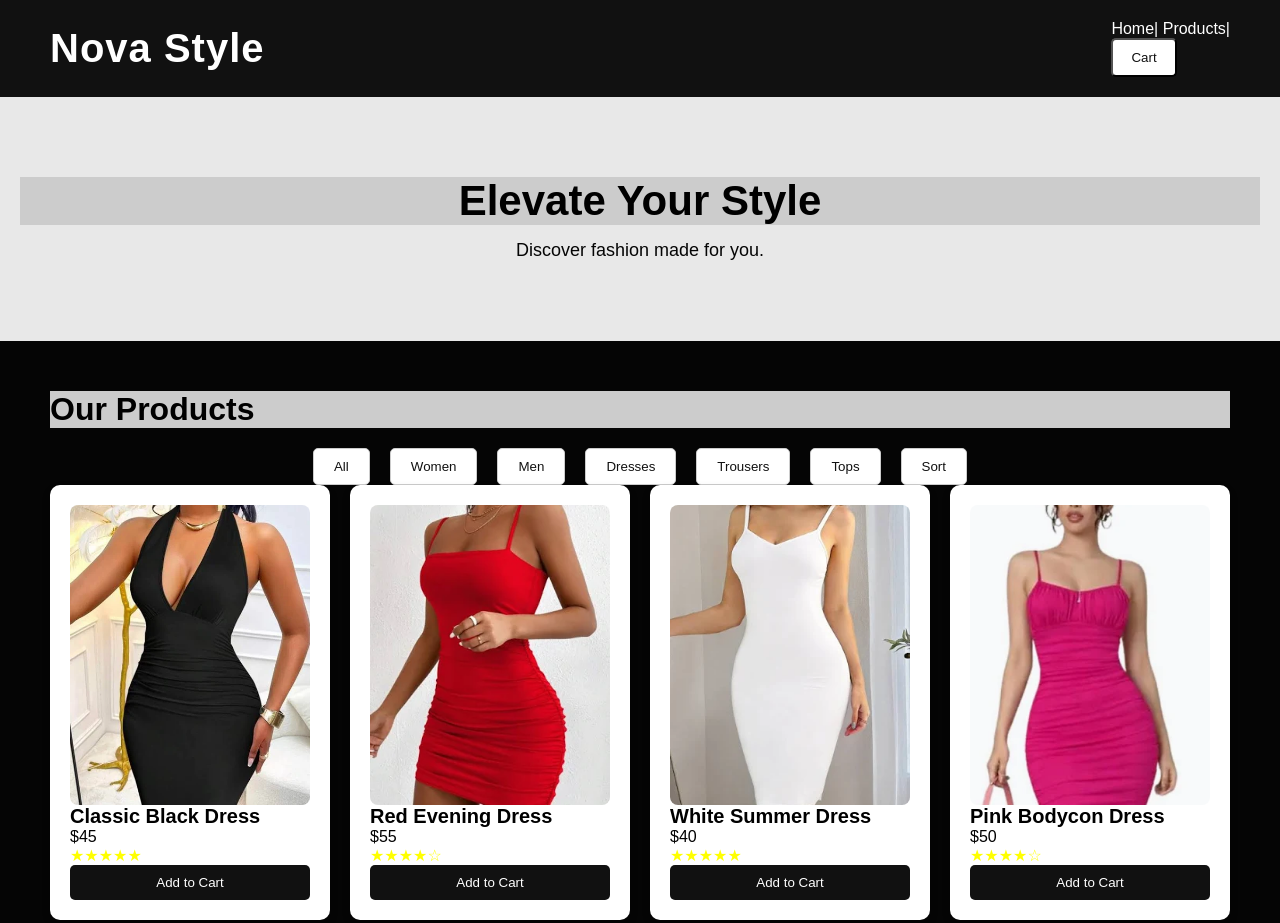
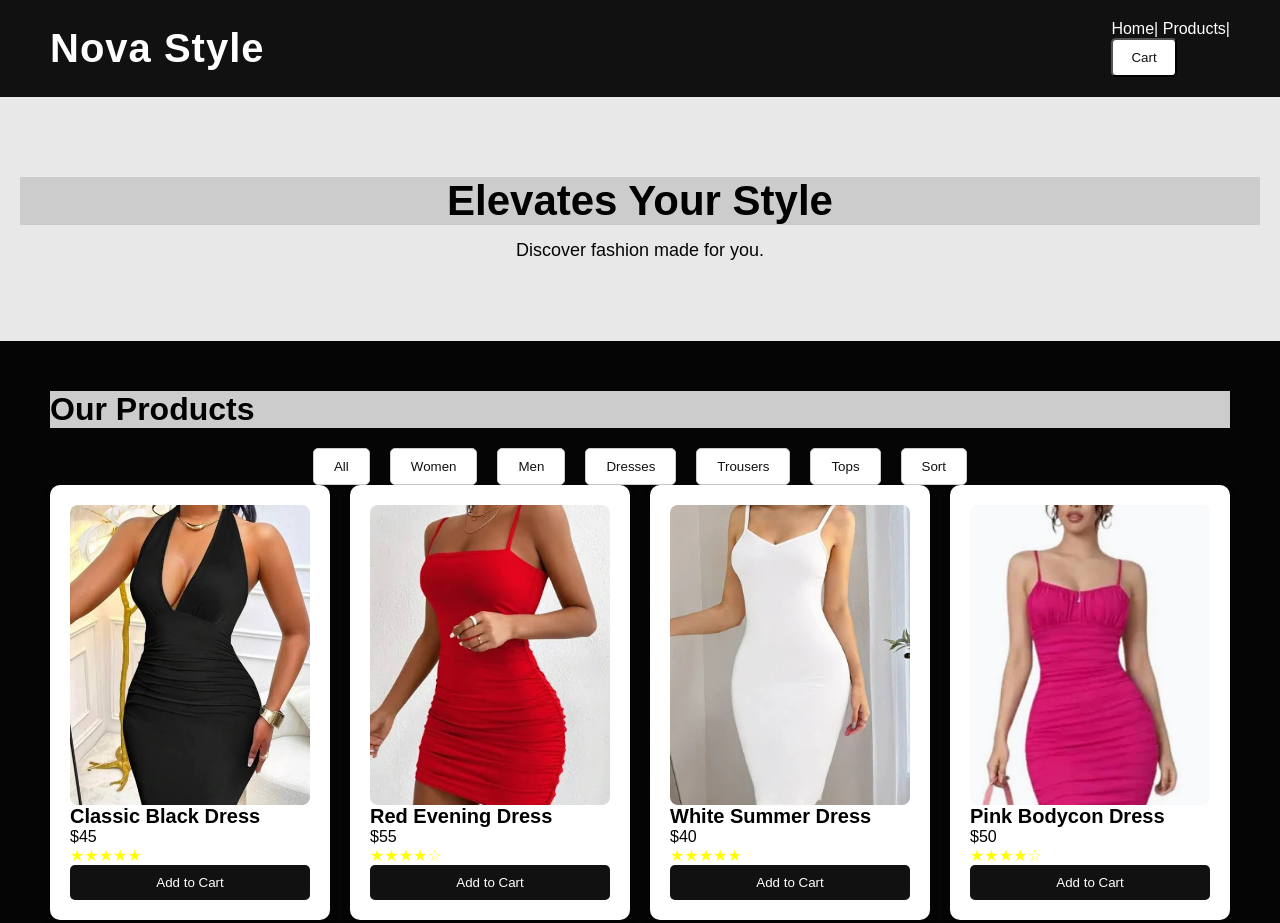
Before and after one commit to Royklay/fashionstore, a plain HTML site: page index.html in a window 1280 px wide. Shown: the top 923 px of the page. Drawn offline with Linux system fonts and the light colour scheme.

```diff
--- a/index.html
+++ b/index.html
@@ -17,7 +17,7 @@
 
     <main>
       <section class="hero">
-        <h2>Elevate Your Style</h2>
+        <h2>Elevates Your Style</h2>
         <p>Discover fashion made for you.</p>
       </section>
       <section class="products-section">
```
